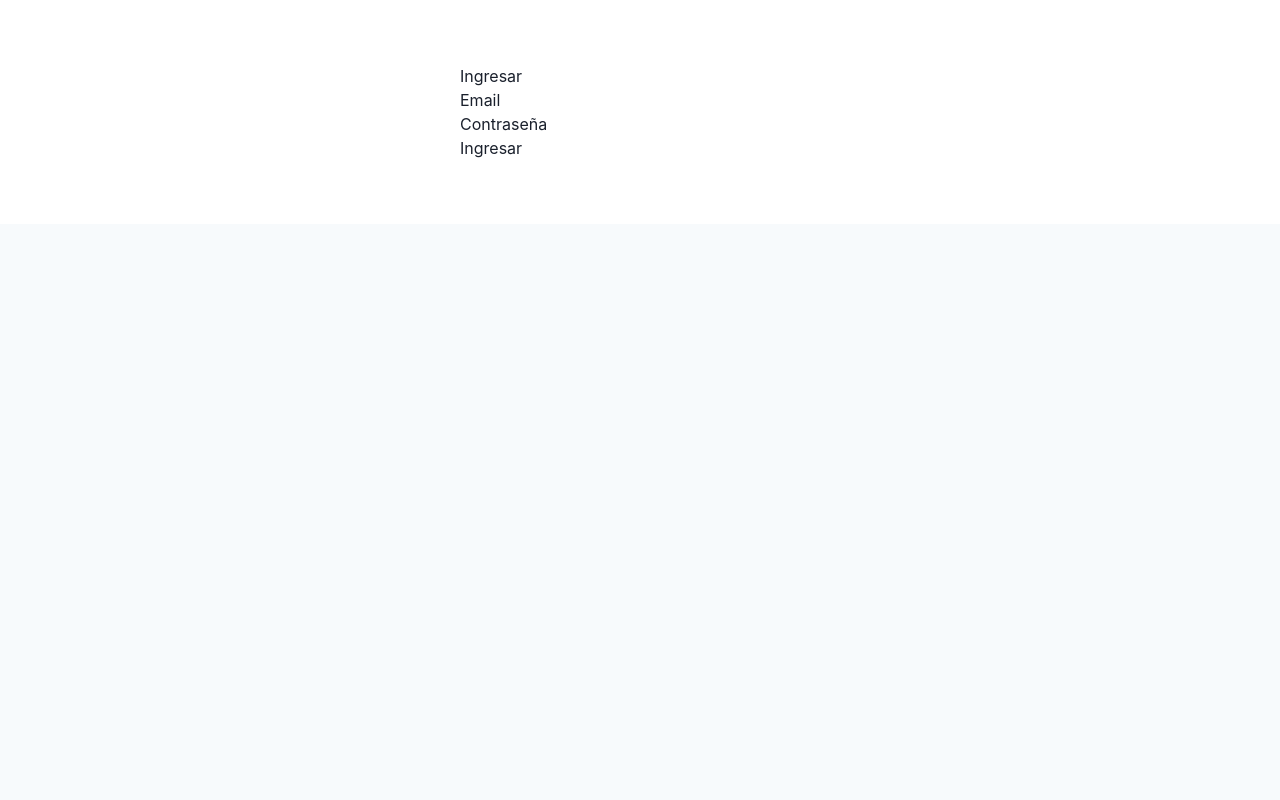
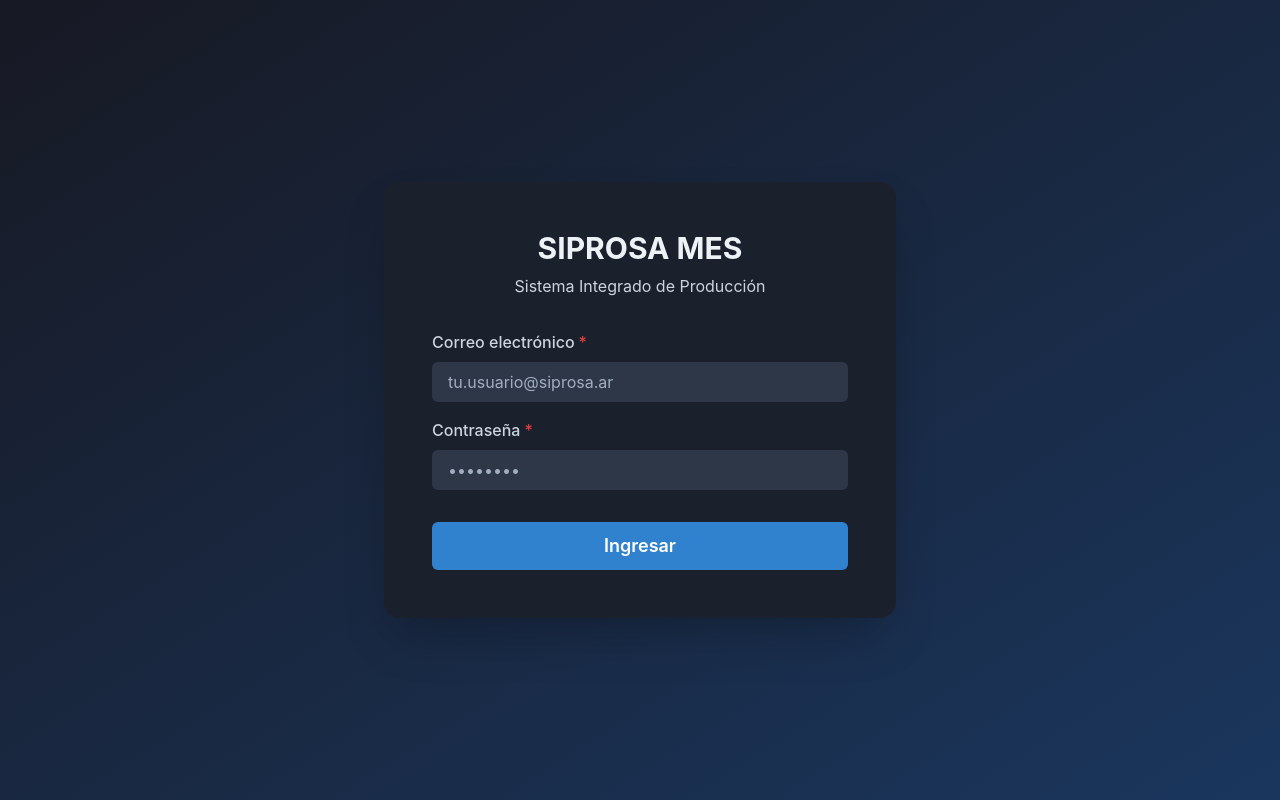
Before and after one commit to gustavogabrilearenas-gga/SIPROSAPP-1, a Next.js app in the folder frontend/: page /login in a window 1280 px wide. Built offline with nearby package versions, Linux system fonts and the light colour scheme; no server answers.

Commit message:
Revert "Implement session flow with role-aware layout"

```diff
--- a/frontend/src/app/(auth)/login/page.tsx
+++ b/frontend/src/app/(auth)/login/page.tsx
@@ -1,47 +1,135 @@
 'use client';
-import { useState } from 'react';
+
+import { FormEvent, useState } from 'react';
 import { useRouter, useSearchParams } from 'next/navigation';
+import {
+  Alert,
+  AlertDescription,
+  AlertIcon,
+  AlertTitle,
+  Box,
+  Button,
+  Flex,
+  FormControl,
+  FormLabel,
+  Heading,
+  Input,
+  Stack,
+  Text,
+} from '@chakra-ui/react';
+
+import StateError from '@/components/feedback/StateError';
 import { toUserMessage } from '@/lib/errors';
 
-export default function LoginPage() {
+const LoginPage = () => {
   const router = useRouter();
-  const sp = useSearchParams();
-  const next = sp.get('next') || '/';
+  const searchParams = useSearchParams();
   const [email, setEmail] = useState('');
   const [password, setPassword] = useState('');
   const [loading, setLoading] = useState(false);
   const [error, setError] = useState<string | null>(null);
+  const [serverError, setServerError] = useState<string | null>(null);
 
-  const onSubmit = async (e: React.FormEvent) => {
-    e.preventDefault();
+  const nextPath = searchParams.get('next') ?? '/';
+
+  const handleSubmit = async (event: FormEvent<HTMLFormElement>) => {
+    event.preventDefault();
+    setError(null);
+    setServerError(null);
     setLoading(true);
-    setError(null);
+
     try {
-      const resp = await fetch('/api/auth/login', {
+      const response = await fetch('/api/auth/login', {
         method: 'POST',
         headers: { 'Content-Type': 'application/json' },
         body: JSON.stringify({ email, password }),
       });
-      if (!resp.ok) throw { status: resp.status, message: await resp.text() };
-      router.push(next);
+
+      if (!response.ok) {
+        const data = await response.json().catch(() => undefined);
+        const message = toUserMessage({
+          status: response.status,
+          message: (data as { detail?: string })?.detail ?? 'Credenciales inválidas',
+        });
+        setError(message);
+        return;
+      }
+
+      router.push(nextPath);
+      router.refresh();
     } catch (err) {
-      setError(toUserMessage(err));
+      setServerError(toUserMessage(err));
     } finally {
       setLoading(false);
     }
   };
 
   return (
-    <main style={{ maxWidth: 360, margin: '64px auto' }}>
-      <h1>Ingresar</h1>
-      <form onSubmit={onSubmit}>
-        <label htmlFor="email">Email</label>
-        <input id="email" type="email" value={email} onChange={e => setEmail(e.target.value)} required />
-        <label htmlFor="password">Contraseña</label>
-        <input id="password" type="password" value={password} onChange={e => setPassword(e.target.value)} required />
-        {error && <p role="alert">{error}</p>}
-        <button type="submit" disabled={loading}>{loading ? 'Ingresando…' : 'Ingresar'}</button>
-      </form>
-    </main>
+    <Flex minH="100vh" align="center" justify="center" bgGradient="linear(to-br, gray.900, blue.900)" px={4}>
+      <Box as="form" onSubmit={handleSubmit} bg="gray.800" p={{ base: 8, md: 12 }} rounded="2xl" shadow="2xl" w="full" maxW="lg">
+        <Stack spacing={8}>
+          <Stack spacing={2} textAlign="center" color="gray.100">
+            <Heading size="lg">SIPROSA MES</Heading>
+            <Text color="gray.300">Sistema Integrado de Producción</Text>
+          </Stack>
+
+          {serverError && (
+            <StateError message={serverError} onRetry={() => setServerError(null)} />
+          )}
+
+          {error && !serverError && (
+            <Alert status="error" borderRadius="md" bg="red.900" color="white">
+              <AlertIcon />
+              <Box>
+                <AlertTitle>Inicio de sesión fallido</AlertTitle>
+                <AlertDescription>{error}</AlertDescription>
+              </Box>
+            </Alert>
+          )}
+
+          <Stack spacing={4}>
+            <FormControl isRequired>
+              <FormLabel color="gray.300">Correo electrónico</FormLabel>
+              <Input
+                type="email"
+                value={email}
+                onChange={(event) => setEmail(event.target.value)}
+                placeholder="tu.usuario@siprosa.ar"
+                bg="gray.700"
+                border="none"
+                color="white"
+                _placeholder={{ color: 'gray.400' }}
+              />
+            </FormControl>
+            <FormControl isRequired>
+              <FormLabel color="gray.300">Contraseña</FormLabel>
+              <Input
+                type="password"
+                value={password}
+                onChange={(event) => setPassword(event.target.value)}
+                placeholder="••••••••"
+                bg="gray.700"
+                border="none"
+                color="white"
+                _placeholder={{ color: 'gray.400' }}
+              />
+            </FormControl>
+          </Stack>
+
+          <Button
+            type="submit"
+            colorScheme="blue"
+            size="lg"
+            fontWeight="semibold"
+            isLoading={loading}
+            loadingText="Ingresando"
+          >
+            Ingresar
+          </Button>
+        </Stack>
+      </Box>
+    </Flex>
   );
-}
+};
+
+export default LoginPage;
--- a/frontend/src/app/layout.client.tsx
+++ /dev/null
@@ -1,93 +0,0 @@
-'use client';
-
-import Link from 'next/link';
-import { usePathname, useRouter } from 'next/navigation';
-import { ReactNode, useMemo } from 'react';
-import { useSession, useLogout } from '@/lib/auth';
-import { toUserMessage } from '@/lib/errors';
-
-type Props = { children: ReactNode };
-
-export default function ClientLayout({ children }: Props) {
-  const { user, isLoading, error } = useSession();
-  const logout = useLogout();
-  const router = useRouter();
-  const pathname = usePathname();
-  const isAuthRoute = pathname?.startsWith('/login');
-
-  const menuItems = useMemo(() => {
-    const items = [
-      { href: '/produccion', label: 'Producción', show: true },
-      { href: '/mantenimiento', label: 'Mantenimiento', show: true },
-      { href: '/incidentes', label: 'Incidentes', show: true },
-      { href: '/observaciones', label: 'Observaciones', show: true },
-      { href: '/dashboards', label: 'Dashboards', show: user?.role === 'supervisor' || user?.role === 'admin' },
-    ];
-    if (user?.role === 'admin') {
-      items.push({ href: '/admin/usuarios', label: 'Usuarios', show: true });
-      items.push({ href: '/admin/catalogos', label: 'Catálogos', show: true });
-    }
-    return items.filter((item) => item.show);
-  }, [user?.role]);
-
-  const handleLogout = async () => {
-    await logout();
-    router.push('/login');
-  };
-
-  if (isAuthRoute) {
-    return <>{children}</>;
-  }
-
-  if (isLoading) {
-    return <p>Cargando…</p>;
-  }
-
-  if (error && !user) {
-    return (
-      <main style={{ padding: '2rem' }}>
-        <p role="alert">{toUserMessage(error)}</p>
-        <p>
-          <button type="button" onClick={() => router.push('/login')}>
-            Ir al inicio de sesión
-          </button>
-        </p>
-      </main>
-    );
-  }
-
-  return (
-    <div style={{ display: 'grid', gridTemplateColumns: '240px 1fr', minHeight: '100vh' }}>
-      <aside style={{ background: '#f4f4f5', padding: '1.5rem' }}>
-        <nav>
-          <ul style={{ listStyle: 'none', padding: 0, margin: 0, display: 'grid', gap: '0.75rem' }}>
-            {menuItems.map((item) => (
-              <li key={item.href}>
-                <Link href={item.href}>{item.label}</Link>
-              </li>
-            ))}
-          </ul>
-        </nav>
-      </aside>
-      <div style={{ display: 'flex', flexDirection: 'column' }}>
-        <header
-          style={{
-            display: 'flex',
-            justifyContent: 'space-between',
-            alignItems: 'center',
-            padding: '1rem 1.5rem',
-            borderBottom: '1px solid #e4e4e7',
-          }}
-        >
-          <div style={{ fontWeight: 600 }}>SIPROSA MES</div>
-          {user && (
-            <button type="button" onClick={handleLogout}>
-              Salir
-            </button>
-          )}
-        </header>
-        <main style={{ padding: '2rem', flex: 1 }}>{children}</main>
-      </div>
-    </div>
-  );
-}
--- a/frontend/src/app/layout.tsx
+++ b/frontend/src/app/layout.tsx
@@ -1,7 +1,7 @@
 import type { Metadata } from 'next';
 import './globals.css';
 import Providers from './providers';
-import ClientLayout from './layout.client';
+import AppShell from './app-shell';
 
 export const metadata: Metadata = {
   title: 'SIPROSA MES - Sistema de Gestión de Manufactura',
@@ -13,7 +13,7 @@ export default function RootLayout({ children }: { children: React.ReactNode })
     <html lang="es">
       <body>
         <Providers>
-          <ClientLayout>{children}</ClientLayout>
+          <AppShell>{children}</AppShell>
         </Providers>
       </body>
     </html>
--- a/frontend/src/lib/auth.ts
+++ b/frontend/src/lib/auth.ts
@@ -1,29 +1,27 @@
-import { useQuery, useQueryClient } from '@tanstack/react-query';
+import { useQuery } from '@tanstack/react-query';
 import { get } from './api';
 import { mapBackendUser, type User } from './rbac';
 
-export const useSession = () => {
-  const q = useQuery({
-    queryKey: ['me'],
-    queryFn: async (): Promise<User> => mapBackendUser(await get('/auth/me/')),
-    staleTime: 60_000,
-    retry: (count, err: any) => (err?.status === 401 ? false : count < 2),
-  });
-  return { user: q.data, isLoading: q.isLoading, error: q.error };
+type SessionOptions = {
+  enabled?: boolean;
 };
 
-export const useLogout = () => {
-  const qc = useQueryClient();
-  return async () => {
-    try {
-      await fetch('/api/auth/logout', { method: 'POST' });
-    } finally {
-      await qc.invalidateQueries({ queryKey: ['me'] });
-    }
+export const useSession = ({ enabled = true }: SessionOptions = {}) => {
+  const query = useQuery({
+    queryKey: ['me'],
+    queryFn: async (): Promise<User> => {
+      const me = await get('/auth/me/');
+      return mapBackendUser(me);
+    },
+    staleTime: 60_000,
+    enabled,
+    retry: false,
+  });
+
+  return {
+    user: query.data,
+    isLoading: query.status === 'pending',
+    error: query.error,
+    refetch: query.refetch,
   };
 };
-
-export const useHasRole = (role: User['role']) => {
-  const { user } = useSession();
-  return !!user && user.role === role;
-};
```
Also changed, not shown: 1 other file (tests, documents, lock files or other folders).
